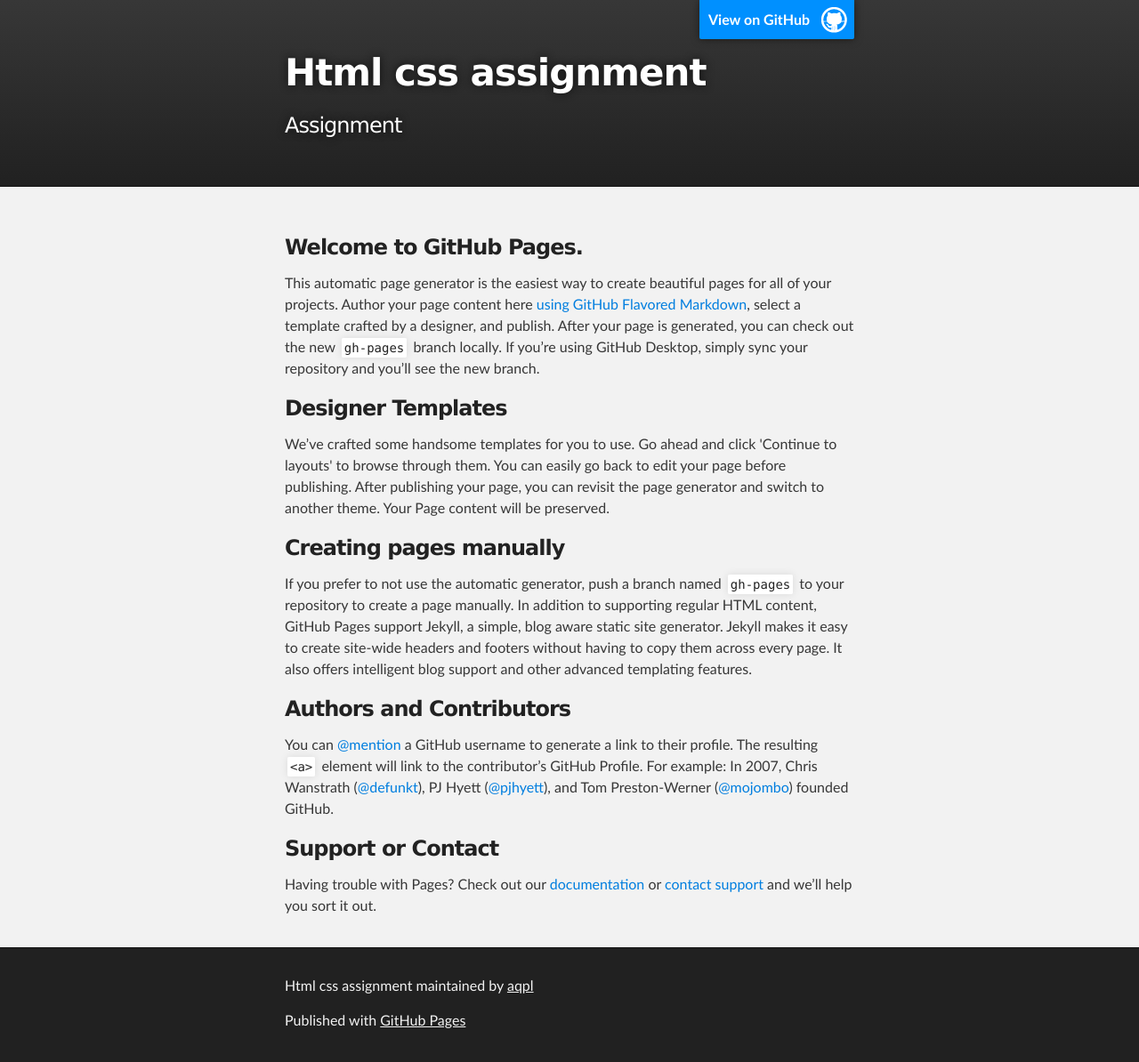
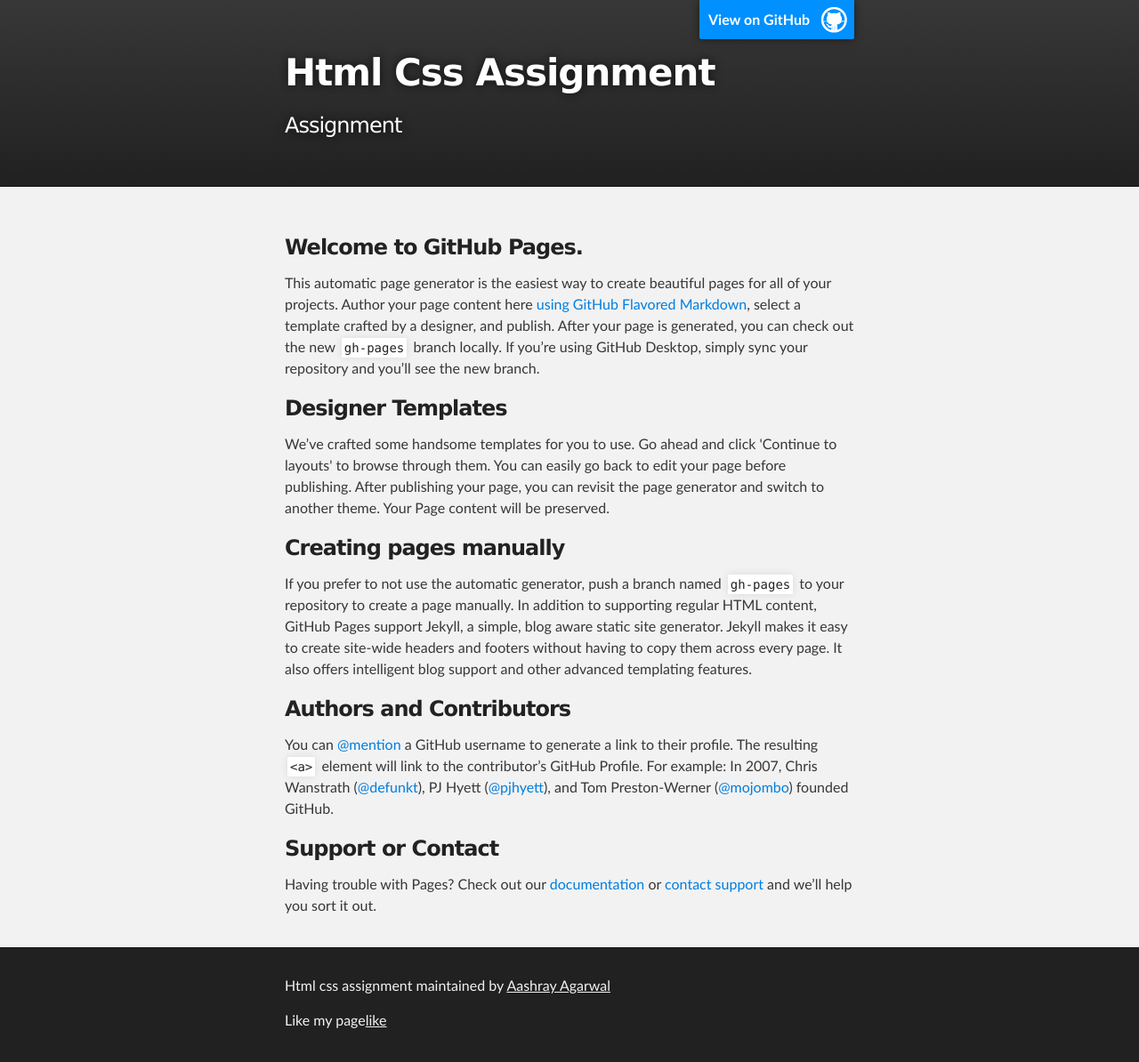
Before and after one commit to aqpl/HTML_CSS_assignment, a plain HTML site: page index.html in a window 1280 px wide. Shown: the whole page at 89% size. Drawn offline with Linux system fonts and the light colour scheme.

Commit message:
Update index.html

```diff
--- a/index.html
+++ b/index.html
@@ -18,7 +18,7 @@
         <header class="inner">
           <a id="forkme_banner" href="https://github.com/aqpl/HTML_CSS_assignment">View on GitHub</a>
 
-          <h1 id="project_title">Html css assignment</h1>
+          <h1 id="project_title">Html Css Assignment</h1>
           <h2 id="project_tagline">Assignment</h2>
 
             <!--<section id="downloads">
@@ -61,8 +61,8 @@
     <!-- FOOTER  -->
     <div id="footer_wrap" class="outer">
       <footer class="inner">
-        <p class="copyright">Html css assignment maintained by <a href="https://github.com/aqpl">aqpl</a></p>
-        <p>Published with <a href="https://pages.github.com">GitHub Pages</a></p>
+        <p class="copyright">Html css assignment maintained by <a href="https://github.com/aqpl">Aashray Agarwal</a></p>
+        <p>Like my page<a href="https://web.facebook.com/aashray.agarwal.395">like</a></p>
       </footer>
     </div>
 
```
